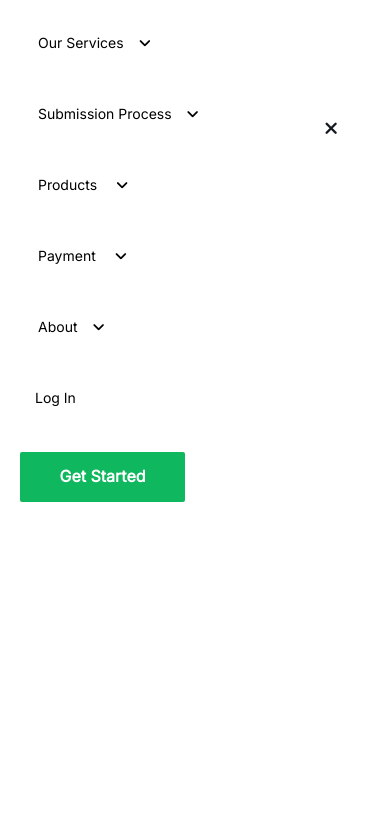
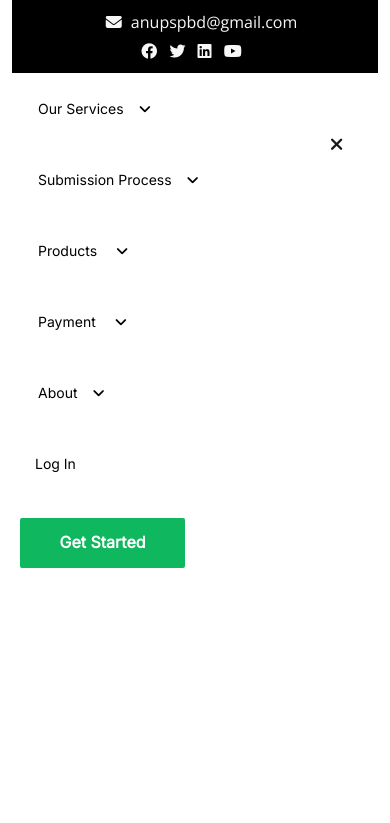
Before and after one commit to anik4997/seagull, a plain HTML site: page index.html in a window 390 px wide. Both pictures are taken after a click on the label 303 px from the left and 128 px from the top of the page. Shown: the top 823 px of the page. Drawn offline with nearby package versions, Linux system fonts and the light colour scheme; files whose address does not match are found by name.

Commit message:
Update rs-style.css

```diff
--- a/css/rs-style.css
+++ b/css/rs-style.css
@@ -1,9 +1,22 @@
 @media (max-width: 1024px) {
+  /* new code */
+  .wrapper #show-menu:checked ~ .menu-icon i::before{
+    position: fixed;
+  }
+  .menu-icon{
+    z-index: 99999;
+  }
 }
 @media (max-width: 991px) {
   /* new code */
+  .wrapper #show-menu:checked ~ .menu-icon i::before{
+    position: fixed;
+  }
   nav .content .links{
     top: 0px;
+  }
+  .menu-icon{
+    z-index: 99999;
   }
   nav{
     z-index: 9999;
@@ -27,11 +40,25 @@
 
 @media (max-width: 767px) {
   /* new code */
+  .wrapper #show-menu:checked ~ .menu-icon i::before{
+    position: fixed;
+  }
+  .header-top{
+    position: sticky;
+    z-index: 99999;
+  }
+  .menu-icon{
+    z-index: 99999;
+  }
   nav{
     z-index: 9999;
   }
   .product_list {
     text-align: center;
+}
+nav .content .links{
+  top: 0px;
+  padding-top: 66px;
 }
   .shop{
     padding-top: 20px;
@@ -194,13 +221,30 @@
   /* .section_books{
     height: 200vh;
   }  */
+  .wrapper #show-menu:checked ~ .menu-icon i::before{
+    position: fixed;
+  }
+  .email{
+    display: block;
+    color: black;
+    font-size: 15px;
+  }
   nav{
     z-index: 9999;
   }
   .product_list {
     text-align: center;
 }
-
+.header-top{
+  position: sticky;
+  z-index: 99999;
+}
+nav .content .links{
+  top: 0px;
+  padding-top: 66px;
+}
+.menu-icon{
+  z-index: 99999;
 }
 @media (max-width: 330px) {
   /* prayment start  */
```
